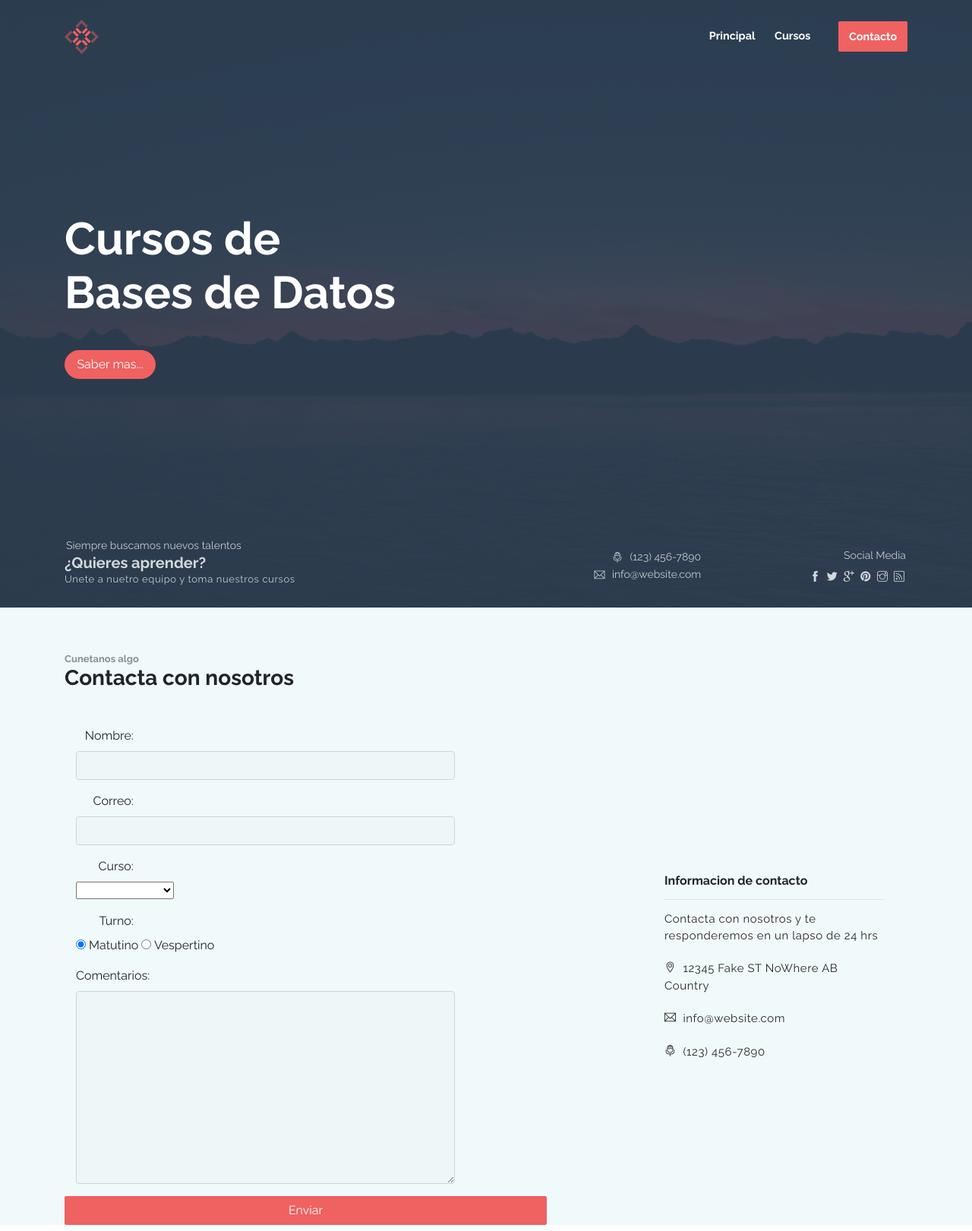
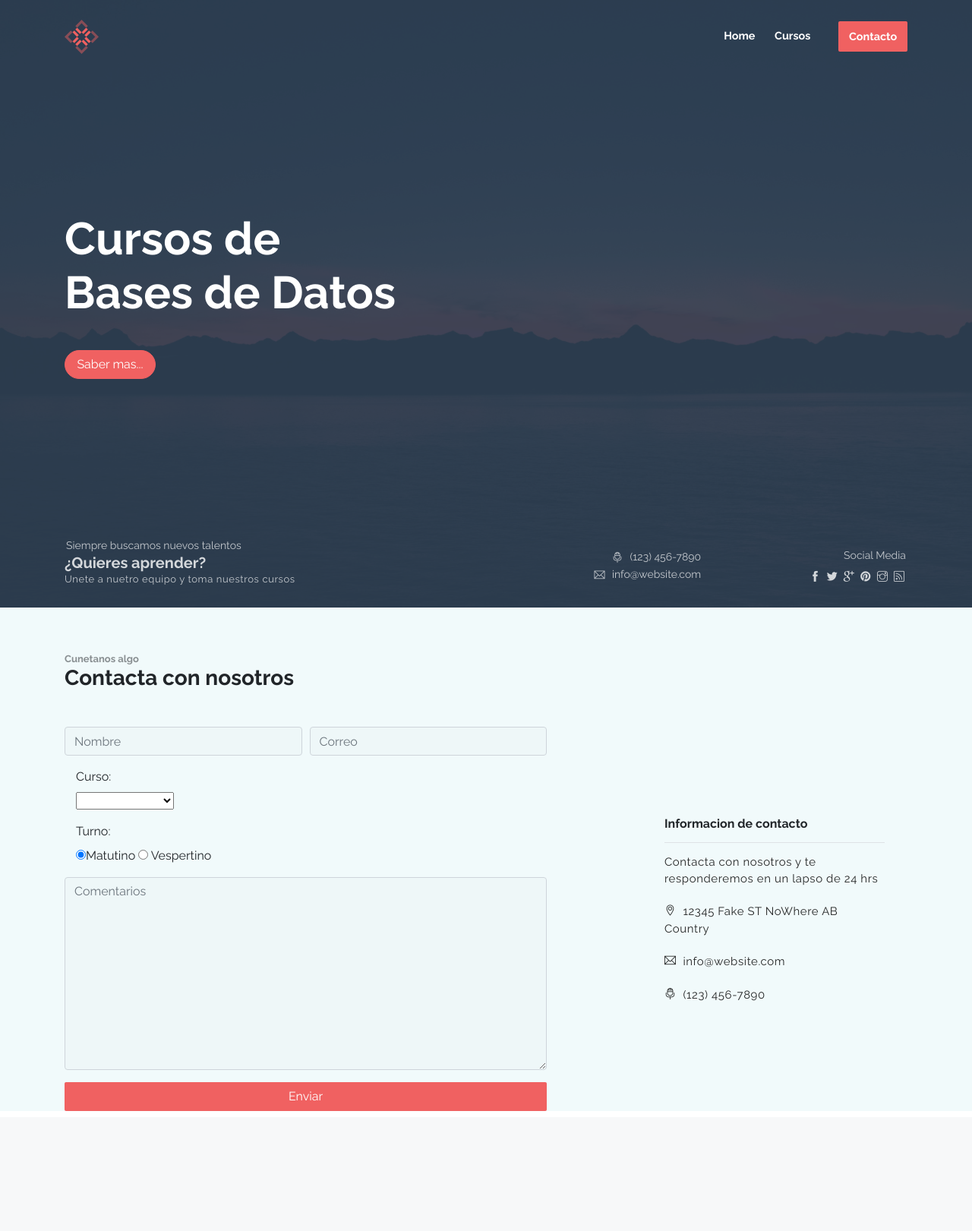
Before and after one commit to BraulioDavidMolina/Cursos_Django, a Django app: page /contacto/ in a window 1280 px wide. Shown: the whole page at 76% size. After the commit the page ends 1463 px from the top, so only its background shows below. Run offline with Django 5.2, Linux system fonts and the light colour scheme; some libraries are stand-ins or nearby versions.

Commit message:
Correccion del formulario, Practica completa(Modelos y Admin Django)

```diff
--- a/CursosDjango/CursosDjango/urls.py
+++ b/CursosDjango/CursosDjango/urls.py
@@ -21,7 +21,7 @@ from django.conf import settings
 
 urlpatterns = [
     path('admin/', admin.site.urls),
-    path('', views.PaginaPrincipal, name='Principal'),
+    path('', views.PaginaPrincipal, name='Home'),
     path('cursos/', views.cursos, name='Cursos'),
     path('contacto/', views.contacto, name='Contacto'),
     path('formulario/', views.formulario, name='Formulario'),
--- a/CursosDjango/contenido/templates/contenido/contacto.html
+++ b/CursosDjango/contenido/templates/contenido/contacto.html
@@ -32,26 +32,21 @@
 
             <div class="row align-items-center justify-content-between">
                 <div class="col-md-8 col-lg-7">
-					<!-- Formulario -->
+
+					<!--Inicio de formulario-->
 					<form class="contact-form" action="#" role="form">
-	    			    <div class="panel panel-default">
-	    			        <div class="panel-body">
-						        <div class="form-group">
-						            <label class="col-sm-2 control-label text-right">Nombre:</label>
-						            <div class="col-sm-10">
-						            	<input type="text" class="form-control">
+                        <div class="form-row">
+                            <div class="col form-group">
+                                <input type="text" class="form-control" placeholder="Nombre">
+                            </div>
+                            <div class="col form-group">
+                                <input type="email" class="form-control" placeholder="Correo">
                             </div>
                         </div>
 						<div class="form-group">
-						            <label class="col-sm-2 control-label text-right">Correo:</label>
+							<label class="col-sm-2 control-label">Curso:</label>
 							<div class="col-sm-10">
-						            	<input type="text" class="form-control">
-						            </div>
-						        </div>
-								<div class="form-group">
-						            <label class="col-sm-2 control-label text-right">Curso:</label>
-						            <div class="col-sm-10">
-						            	<select data-placeholder="Elige una carrera..." class="select" tabindex="2">
+								<select placeholder="Elige una carrera" class="selcet" babindex="2" name="" id="">
 									<option value=""></option>
 	    			                <option value="win7">Base de Datos</option>
 	    			                <option value="win8">Programacion</option>
@@ -60,25 +55,22 @@
 							</div>
 						</div>
 						<div class="form-group">
-						            <label class="col-sm-2 control-label text-right">Turno:</label>
+							<label class="col-sm-2 control-label">Turno:</label>
 							<div class="col-sm-10">
-						            	<input type="radio" name="turno" class="styled" checked="checked"> Matutino
+								<input type="radio" name="turno" class="styled" checked="checked">Matutino
 								<input type="radio" name="turno" class="styled"> Vespertino
 							</div>
 						</div>
                         <div class="form-group">
-						            <label class="col-sm-2 control-label text-right">Comentarios:</label>
-						            <div class="col-sm-10">
-						            	<textarea class="form-control" cols="50" rows="10"></textarea>
+                            <textarea name="" cols="50" rows="10" class="form-control" placeholder="Comentarios"></textarea>
                         </div>
-						        </div>
-        			            <div class="form-actions text-right">
-        			            	<input type="submit" value="Enviar" class="btn btn-primary btn-block">
-        			            </div>
-						    </div>
+                        <div class="form-actions">
+                            <input type="submit" class="btn btn-primary btn-block" value="Enviar">
                         </div>
                     </form>
-					<!-- Fin del Formulario -->
+					<!--Fin de formulario-->
+
+
 
 
                 </div>
--- a/CursosDjango/contenido/templates/contenido/encabezado.html
+++ b/CursosDjango/contenido/templates/contenido/encabezado.html
@@ -31,7 +31,7 @@
             <div class="collapse navbar-collapse" id="navbarSupportedContent">
                 <ul class="navbar-nav ml-auto">
                     <li class="nav-item">
-                        <a class="nav-link" href="{%url 'Principal'%}">Principal</a>
+                        <a class="nav-link" href="{%url 'Home'%}">Home</a>
                     </li>
                     <li class="nav-item">
                         <a class="nav-link" href="{%url 'Cursos'%}">Cursos</a>
--- a/CursosDjango/contenido/templates/contenido/principal.html
+++ b/CursosDjango/contenido/templates/contenido/home.html
@@ -1,6 +1,6 @@
 {% extends 'contenido/encabezado.html' %}
 <!--Todo el codigo ira debajo de la herencia-->
-{% block titulo %}Principal{% endblock titulo %}
+{% block titulo %}Home{% endblock titulo %}
 	{% comment %} {% block imagen %}
 		{% load static %}
 		{% static 'contenido/images/home.png' %}
--- a/CursosDjango/contenido/views.py
+++ b/CursosDjango/contenido/views.py
@@ -2,7 +2,7 @@ from django.shortcuts import render, HttpResponse
 
 # Create your views here.
 def PaginaPrincipal(request):
-    return render(request, "contenido/principal.html")
+    return render(request, "contenido/home.html")
 
 def cursos(request):
     return render(request, "contenido/cursos.html")
```
Lines whose indentation alone changed are shown as unchanged.
